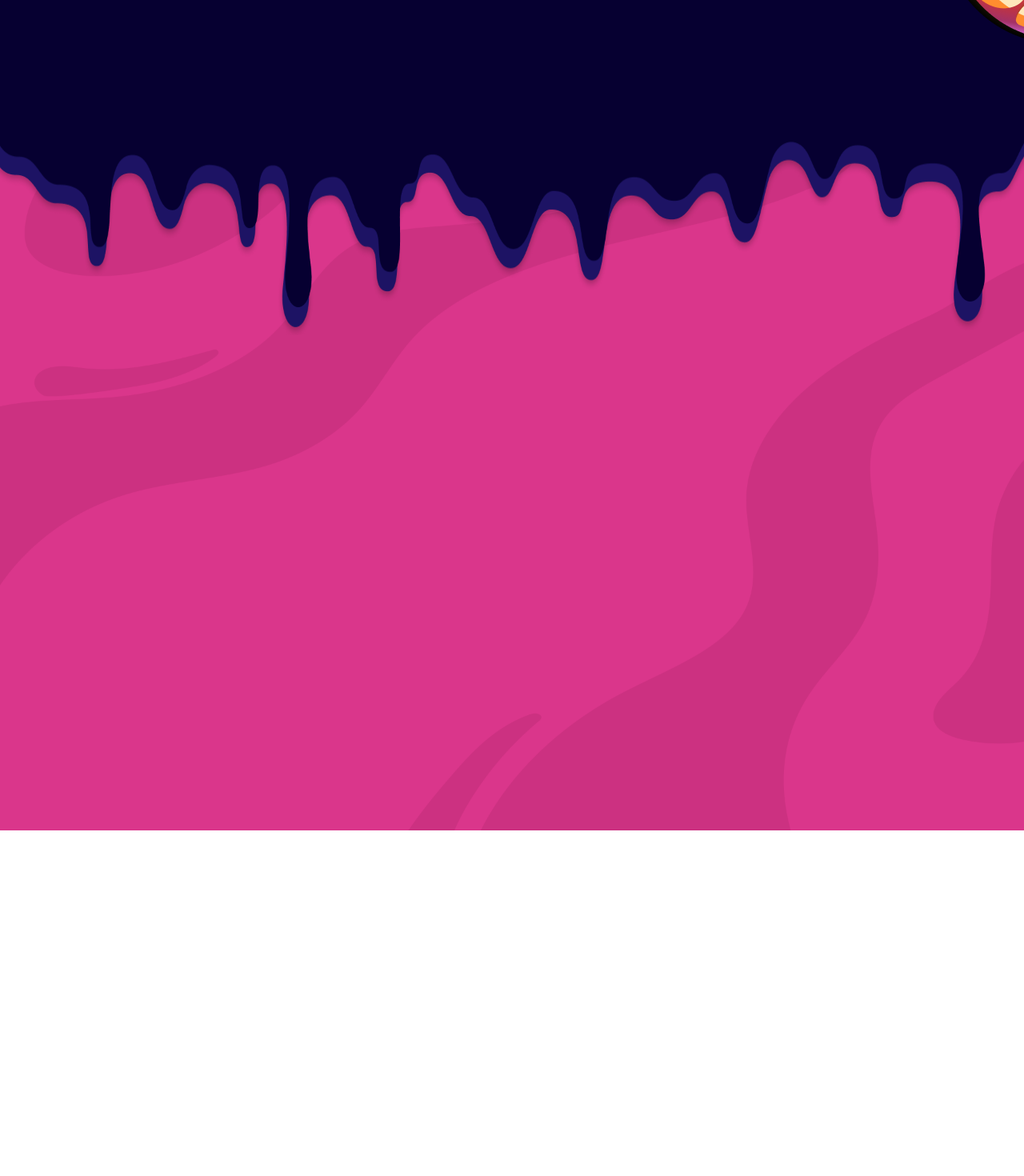
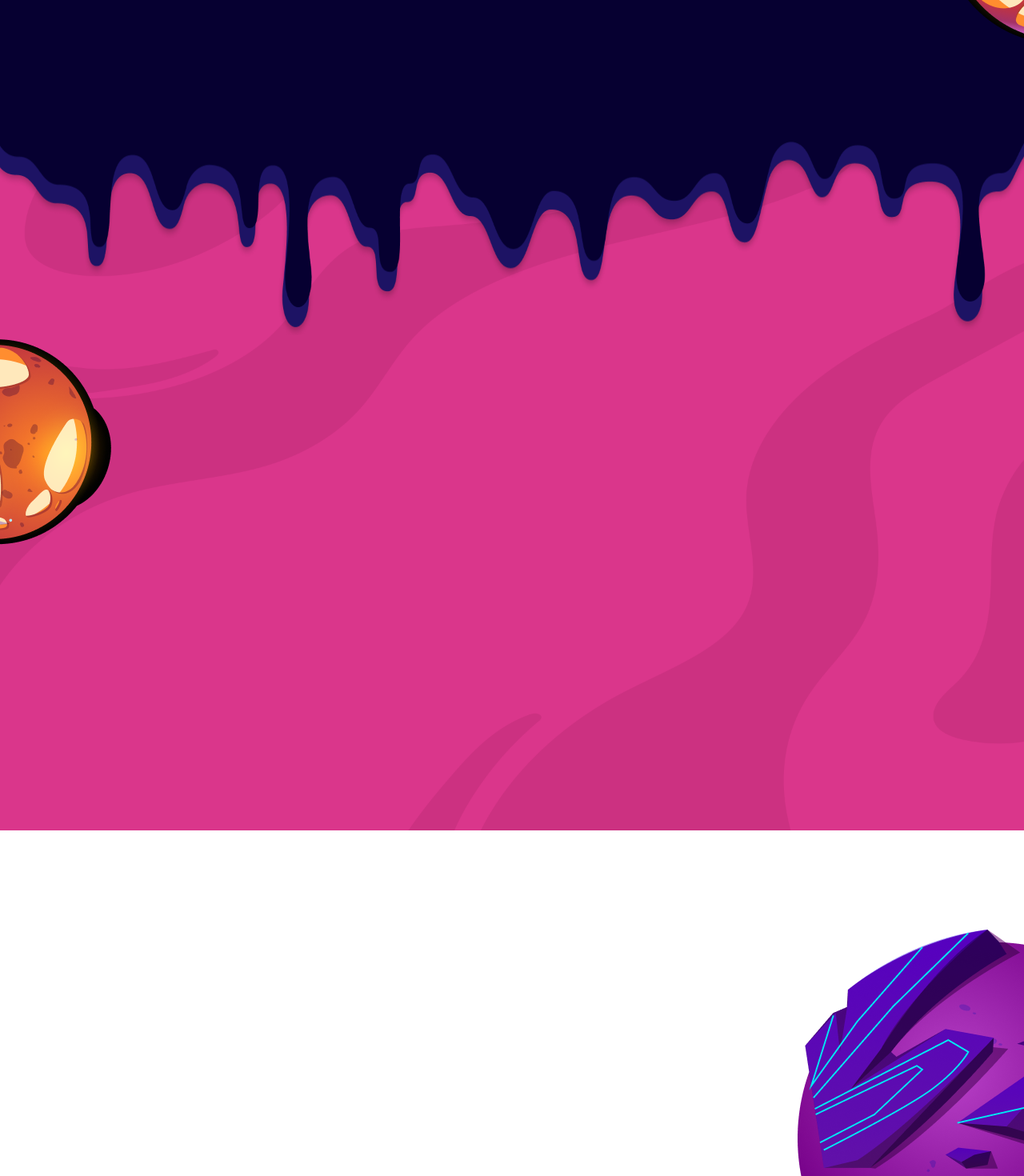
Before and after one commit to yavuzergun1/upwork-nft-project, a React (Create React App) app: page / in a window 1280 px wide. Shown: the part 936-2406 px from the top of the page at 80% size. Built offline with nearby package versions, Linux system fonts and the light colour scheme.

Commit message:
bottom planed placed

```diff
--- a/src/routes/home/Home.js
+++ b/src/routes/home/Home.js
@@ -35,6 +35,15 @@ function Home() {
           alt=""
           className="vector-1"
         />
+        <img
+          src={require(`../../assets/png/PLANET DO (1).png`)}
+          className="second-planet-left"
+        />
+        <div className="home-second-body-container"></div>
+        <img
+          src={require(`../../assets/png/PLANET TIM (1).png`)}
+          className="second-planet-right"
+        />
       </div>
     </div>
   );
--- a/src/routes/home/home.scss
+++ b/src/routes/home/home.scss
@@ -76,6 +76,7 @@ header {
   height: 1320px;
 }
 .home-second {
+  position: relative;
   background-image: url("../../assets/png/BG (1).png");
   background-repeat: no-repeat;
   background-size: contain;
@@ -88,4 +89,18 @@ header {
     z-index: 0;
     height: 250px;
   }
+  .second-planet-left {
+    @extend .first-planet-left;
+  }
 }
+.home-second-body-container{
+  width: 100%;
+  display: flex;
+  justify-content: center;
+}
+
+.second-planet-right{
+  position: absolute;
+  right: 0px;
+  bottom: 0px;
+}
```
Also changed, not shown: src/assets/png/PLANET DO (1).png (added), src/assets/png/PLANET TIM (1).png (added).
